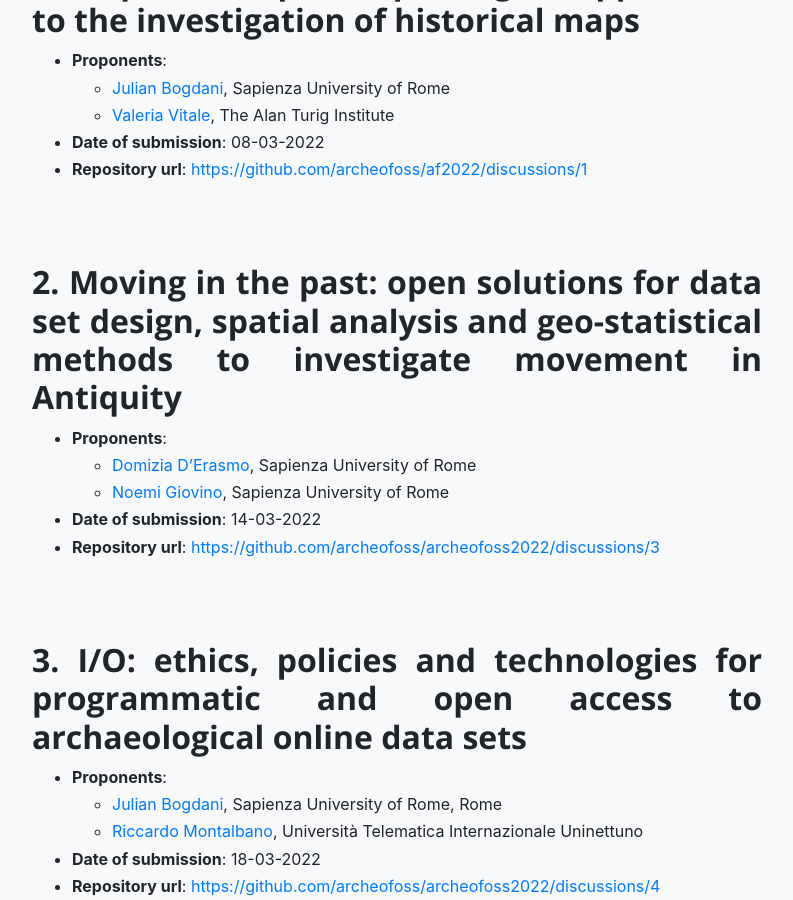
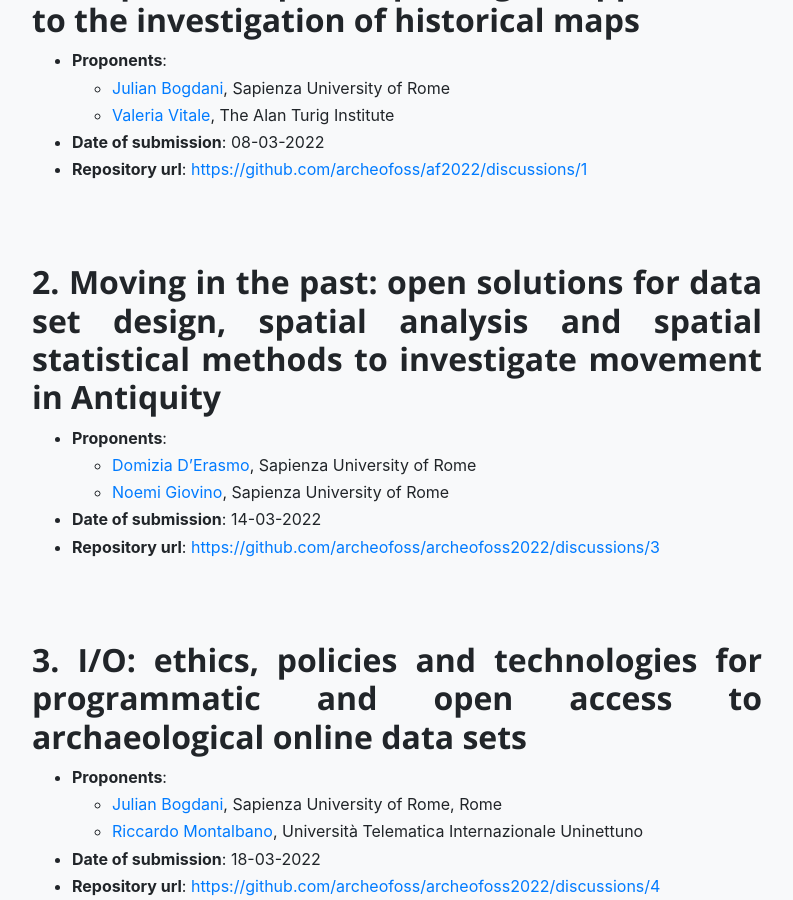
Before and after one commit to archeofoss/archeofoss, a Jekyll site: the page built from 2022/panel-proposals.md, in a window 1280 px wide and 900 px high, scrolled down 583 px. Shown: the whole window, without its empty margins (243-1036 px from the left). Built offline with Jekyll 4.4.1, drawn with Linux system fonts in a browser that asks for light colours; nearby versions of some CDN libraries.

Commit message:
corretto qualche refuso

```diff
--- a/2022/panel-proposals.md
+++ b/2022/panel-proposals.md
@@ -14,7 +14,7 @@
 - **Date of submission**: 08-03-2022
 - **Repository url**: [https://github.com/archeofoss/af2022/discussions/1](https://github.com/archeofoss/af2022/discussions/1)
 
-## 2. Moving in the past: open solutions for data set design, spatial analysis and geo-statistical methods to investigate movement in Antiquity
+## 2. Moving in the past: open solutions for data set design, spatial analysis and spatial statistical methods to investigate movement in Antiquity
 
 - **Proponents**:
   - [Domizia D'Erasmo](mailto:domizia.derasmo@uniroma1.it), Sapienza University of Rome
```
Also changed, not shown: 2022/index.md (+2 -2 lines).
